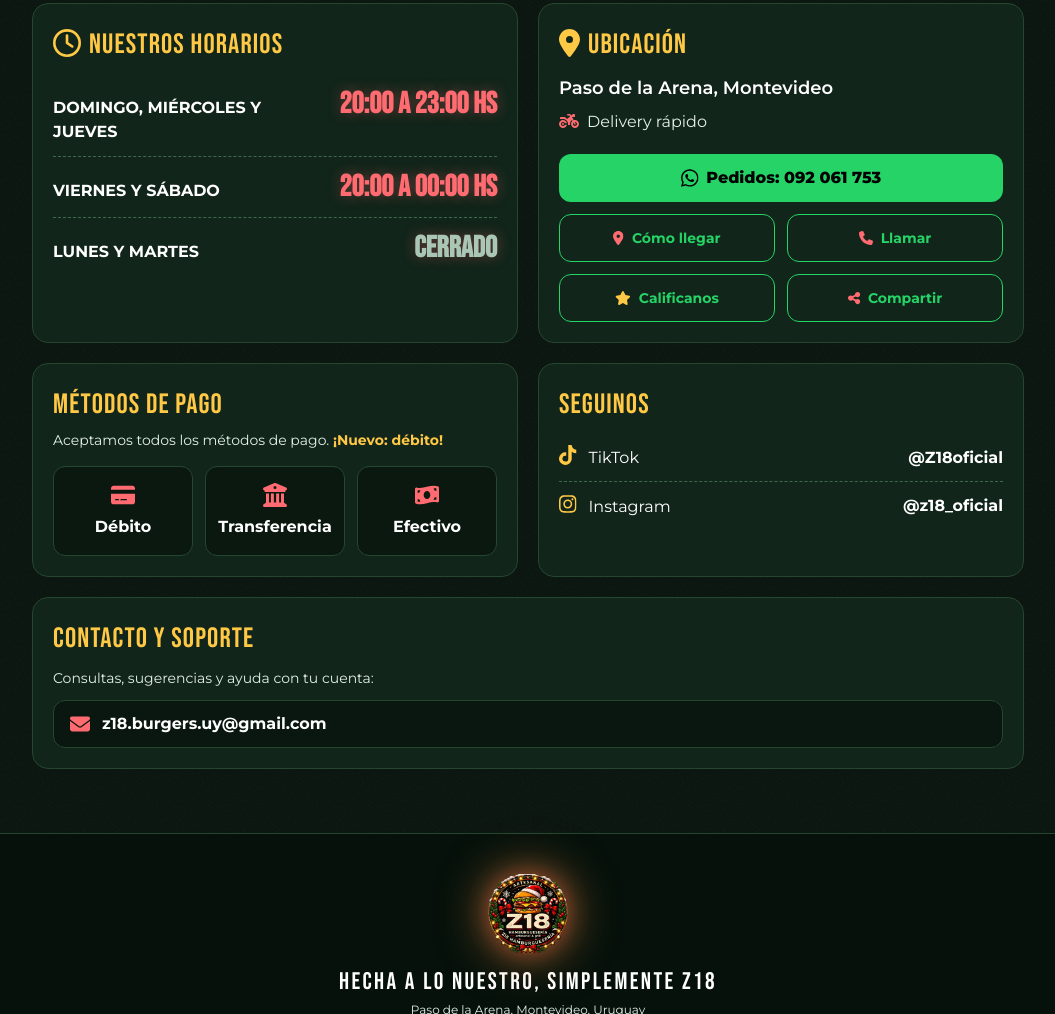
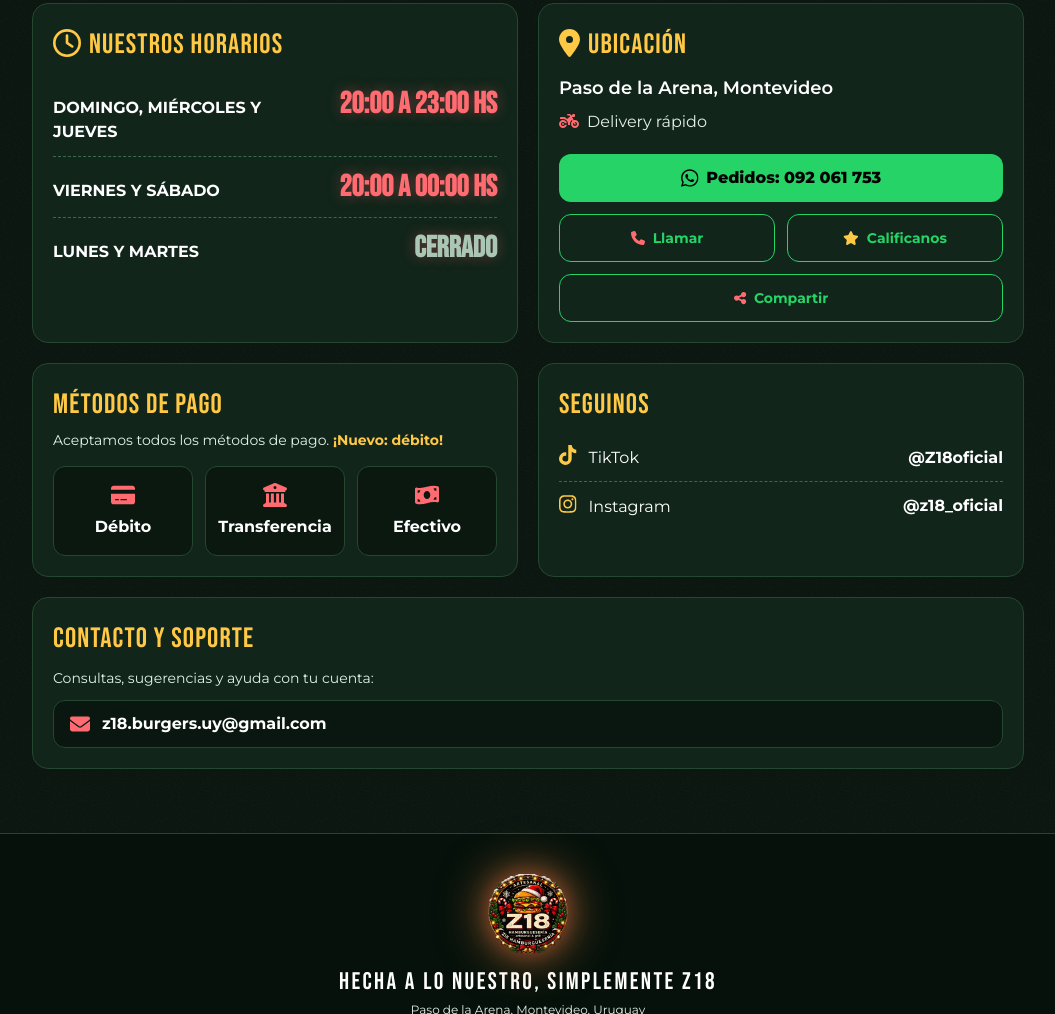
Before and after one commit to Z18burgersUY/Z18-Web, a plain HTML site: page index.html in a window 1280 px wide. Shown: the part 9661-10675 px from the top of the page, without its empty margins (112-1167 px from the left). Drawn offline with Linux system fonts and the light colour scheme; files whose address does not match are found by name.

Commit message:
Add files via upload

```diff
--- a/index.html
+++ b/index.html
@@ -34,7 +34,7 @@
 <meta name="twitter:description" content="Hamburguesas artesanales, combos, milanesas y pizzetas. Delivery rápido en Paso de la Arena, Montevideo.">
 <meta name="twitter:image" content="https://z18-web.vercel.app/compartir.jpg">
 
-<!-- Datos para Google (resultados con horarios, teléfono y «cómo llegar»). Tiene que decir lo MISMO que se ve en la página: horarios = tabla HORARIO de app.js y «Nuestros horarios» de #info; teléfono = el WhatsApp de #info -->
+<!-- Datos para Google (resultados con horarios y teléfono). Tiene que decir lo MISMO que se ve en la página: horarios = tabla HORARIO de app.js y «Nuestros horarios» de #info; teléfono = el WhatsApp de #info -->
 <script type="application/ld+json">
 {
   "@context": "https://schema.org",
@@ -235,12 +235,11 @@
         <p class="mt-2 text-muted"><svg class="ico mr-2 text-fire" viewBox="0 0 640 512" aria-hidden="true" focusable="false"><use href="#i-motorcycle"/></svg>Delivery rápido</p>
         <a data-wa href="https://wa.me/59892061753" target="_blank" rel="noopener" class="btn-wa mt-5 flex min-h-12 items-center justify-center gap-2 rounded-xl px-4 font-extrabold">
           <svg class="ico text-xl" viewBox="0 0 448 512" aria-hidden="true" focusable="false"><use href="#i-whatsapp"/></svg> Pedidos: 092 061 753</a>
-        <!-- Cómo llegar: abre la ficha de Z18 en Google Maps (place id de la ficha). Llamar: el mismo teléfono de los pedidos. Calificanos: abre directo el formulario de reseña de esa ficha. Compartir: menú de compartir del celular (o copia el enlace) -->
+        <!-- Llamar: el mismo teléfono de los pedidos. Calificanos: abre directo el formulario de reseña de la ficha de Google (place id de la ficha). Compartir: menú de compartir del celular (o copia el enlace). Sin «Cómo llegar» a pedido del local: la web no muestra mapa ni dirección exacta -->
         <div class="mt-3 grid grid-cols-2 gap-3">
-          <a href="https://www.google.com/maps/search/?api=1&amp;query=Z18+Hamburgueser%C3%ADa&amp;query_place_id=ChIJ-e4VuX3VoZURFuHWkyB98es" target="_blank" rel="noopener" class="btn-ghost flex min-h-12 items-center justify-center gap-2 rounded-xl px-3 text-sm font-bold"><svg class="ico text-fire" viewBox="0 0 384 512" aria-hidden="true" focusable="false"><use href="#i-location-dot"/></svg> Cómo llegar</a>
           <a href="tel:+59892061753" class="btn-ghost flex min-h-12 items-center justify-center gap-2 rounded-xl px-3 text-sm font-bold"><svg class="ico text-fire" viewBox="0 0 512 512" aria-hidden="true" focusable="false"><use href="#i-phone"/></svg> Llamar</a>
           <a href="https://search.google.com/local/writereview?placeid=ChIJ-e4VuX3VoZURFuHWkyB98es" target="_blank" rel="noopener" class="btn-ghost flex min-h-12 items-center justify-center gap-2 rounded-xl px-3 text-sm font-bold"><svg class="ico text-gold" viewBox="0 0 576 512" aria-hidden="true" focusable="false"><use href="#i-star"/></svg> Calificanos</a>
-          <button type="button" data-compartir class="btn-ghost flex min-h-12 items-center justify-center gap-2 rounded-xl px-3 text-sm font-bold"><svg class="ico text-fire" viewBox="0 0 448 512" aria-hidden="true" focusable="false"><use href="#i-share-nodes"/></svg> Compartir</button>
+          <button type="button" data-compartir class="btn-ghost col-span-2 flex min-h-12 items-center justify-center gap-2 rounded-xl px-3 text-sm font-bold"><svg class="ico text-fire" viewBox="0 0 448 512" aria-hidden="true" focusable="false"><use href="#i-share-nodes"/></svg> Compartir</button>
         </div>
       </div>
       <div class="panel">
```
Also changed, not shown: tailwind.css, 1 other file.
